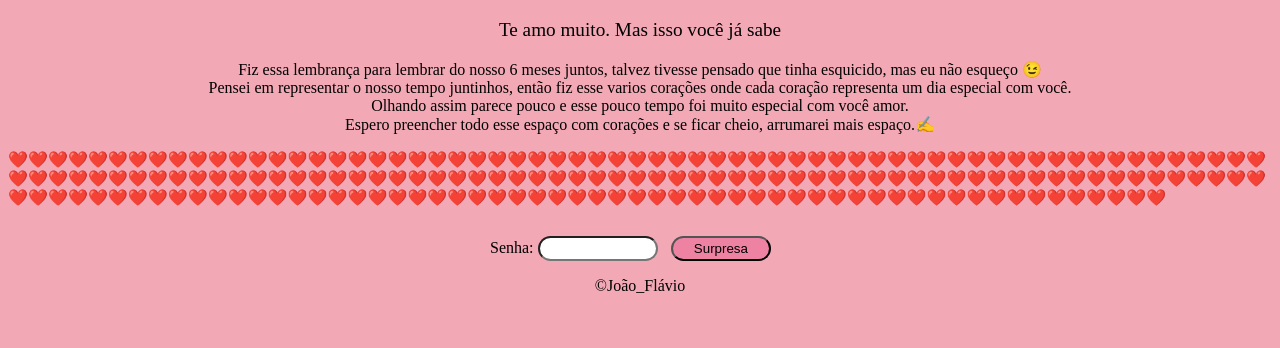
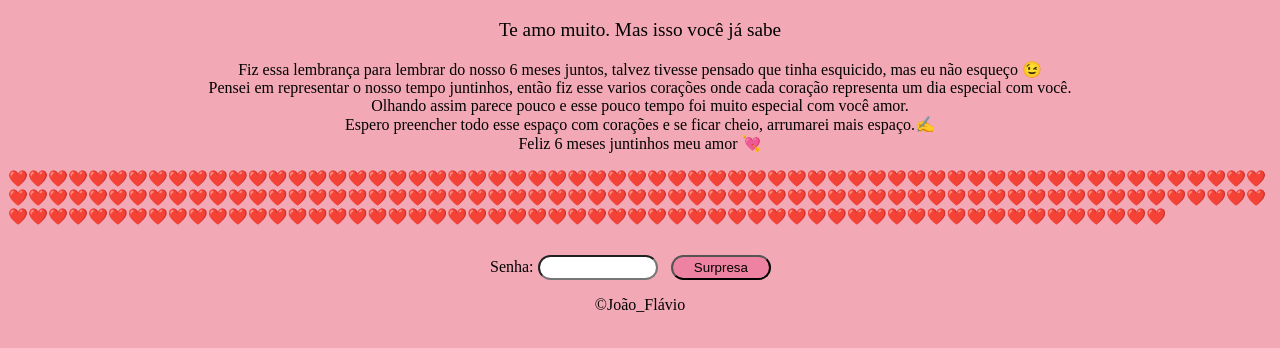
Before and after one commit to JoaoPinheiroPA/tentando_subir_site, a plain HTML site: page namoro6m.html in a window 1280 px wide. Shown: the part 62-410 px from the top of the page. Drawn offline with Linux system fonts and the light colour scheme.

Commit message:
Update namoro6m.html

```diff
--- a/namoro6m.html
+++ b/namoro6m.html
@@ -11,7 +11,8 @@
     <h1>🙈 Oi "Doxinho" 🙈</h1>
     <div>
         <p class="txt1">Te amo muito. Mas isso você já sabe </p>
-        <p class="txt2">Fiz essa lembrança para lembrar do nosso 6 meses juntos, talvez tivesse pensado que tinha esquicido, mas eu não esqueço 😉<br>Pensei em representar o nosso tempo juntinhos, então fiz esse varios corações onde cada coração representa um dia especial com você.<br>Olhando assim parece pouco e esse pouco tempo foi muito especial com você amor.<br>Espero preencher todo esse espaço com corações e se ficar cheio, arrumarei mais espaço.✍️</p>
+        <p class="txt2">Fiz essa lembrança para lembrar do nosso 6 meses juntos, talvez tivesse pensado que tinha esquicido, mas eu não esqueço 😉<br>Pensei em representar o nosso tempo juntinhos, então fiz esse varios corações onde cada coração representa um dia especial com você.<br>Olhando assim parece pouco e esse pouco tempo foi muito especial com você amor.<br>Espero preencher todo esse espaço com corações e se ficar cheio, arrumarei mais espaço.✍️<br>Feliz 6 meses juntinhos meu amor 💘</p>
+
     </div>
     <div id="coracao"></div>
     <div id="div_senha" class="div_senha">
```
